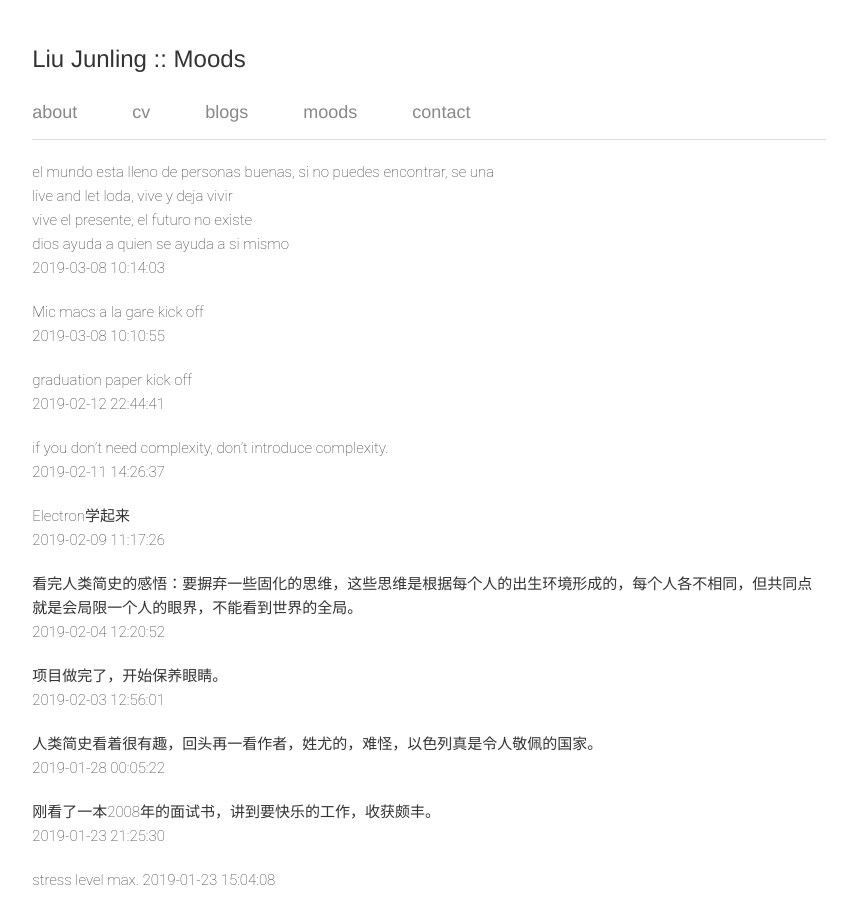
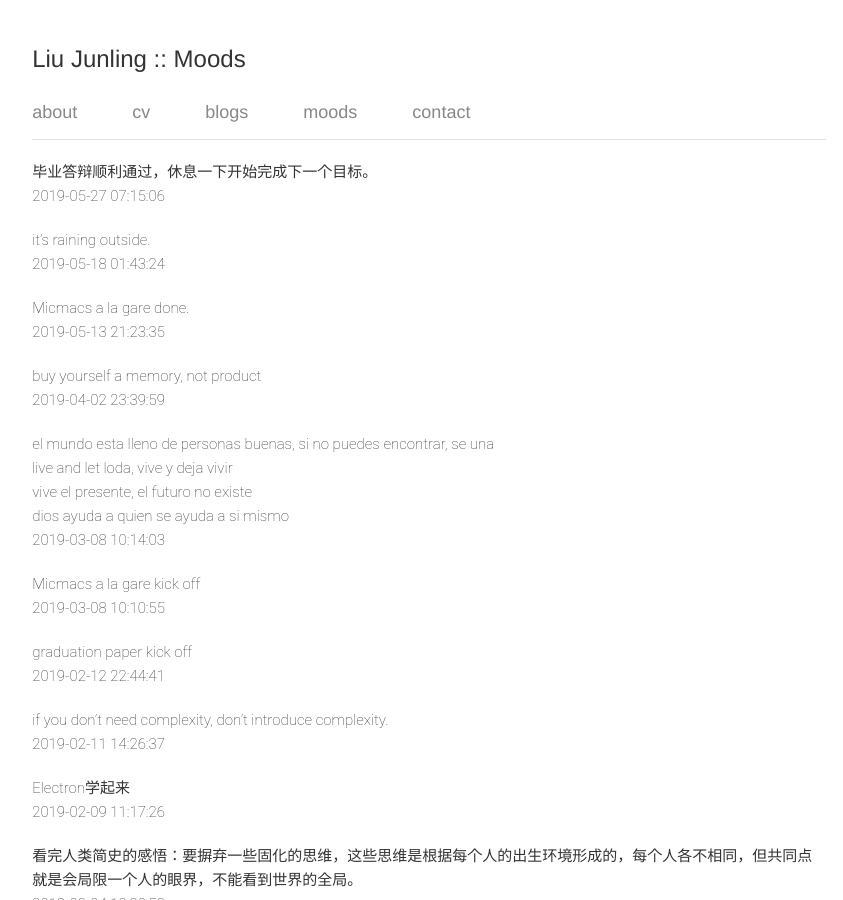
Before and after one commit to liujunlingx/liujunlingx.github.io, a Jekyll site: the page built from moods.md, in a window 1280 px wide and 900 px high. Shown: the whole window, without its empty margins (211-1054 px from the left). Built offline with Jekyll 4.4.1, drawn with Linux system fonts in a browser that asks for light colours.

Commit message:
update moods

```diff
--- a/moods.md
+++ b/moods.md
@@ -2,13 +2,25 @@
 layout: default
 title: moods
 ---
+毕业答辩顺利通过，休息一下开始完成下一个目标。
+2019-05-27 07:15:06
+
+it's raining outside.
+2019-05-18 01:43:24
+
+Micmacs a la gare done.
+2019-05-13 21:23:35
+
+buy yourself a memory, not product
+2019-04-02 23:39:59
+
 el mundo esta lleno de personas buenas, si no puedes encontrar, se una
 live and let loda, vive y deja vivir
 vive el presente, el futuro no existe
 dios ayuda a quien se ayuda a si mismo
 2019-03-08 10:14:03
 
-Mic macs a la gare kick off
+Micmacs a la gare kick off
 2019-03-08 10:10:55
 
 graduation paper kick off
```
